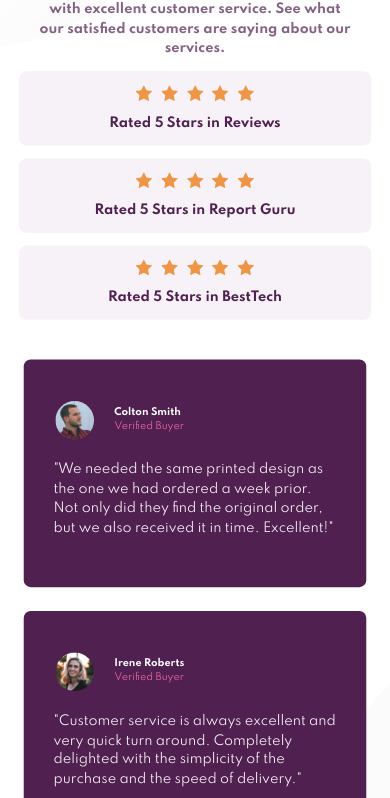
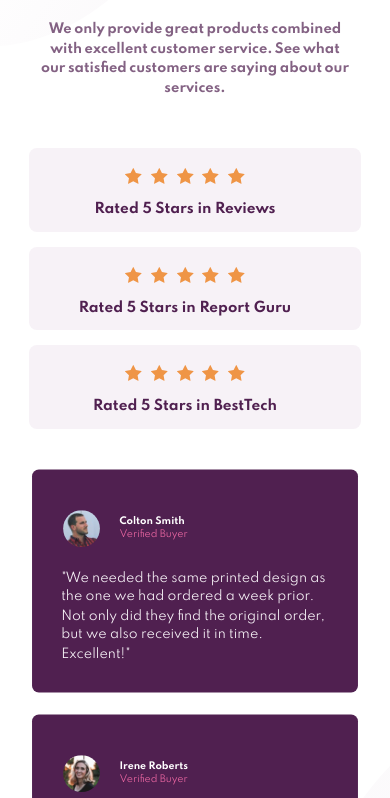
Before and after one commit to GitHub-dev12345/Social-proof-section, a plain HTML site: page index.html in a window 390 px wide. Shown: the part 186-984 px from the top of the page. Drawn offline with Linux system fonts and the light colour scheme.

Commit message:
Make Responsive COde

```diff
--- a/style.css
+++ b/style.css
@@ -7,44 +7,47 @@ body{
     font-family: 'Spartan', sans-serif;
     margin: 15px;
     background: url("images/bg-pattern-top-desktop.svg"), url("images/bg-pattern-bottom-desktop.svg") hsl(0, 0%, 100%);
-    background-position: top left, bottom right;
+    background-position: left -25px, right 85px;
     background-repeat: no-repeat no-repeat;
-    background-size: 100% -10%, 100%;
-    transform: scale(0.99);
+    background-size: cover 100%, cover 100%;
 }
 
 /* Inner Body Main Box Content CSS Code */
 main{
-    width: 90%;
+    width: 100%;
     max-width: 1440px;
-    margin: 40px auto;
+    margin: 60px 0px 50px 0px;
+    transform: scale(1);
 }
 
 /* Flex-Contianer-1 CSS Code */
 .flex-container-1{
     display: flex;
     flex-direction: row;
-    flex-wrap: wrap;
+    justify-content: center;
+    align-items: center;
     margin: 15px;
-    justify-content: space-around;
 }
 
 /* Inner FlexContainer-1 First Flex-Item CSS Code */
 .flex-item{
-    width: 40%;
+    width: 100%;
+    align-self: center;
 }
 
 #flex-item-1{
-    width: 490px;
-    margin-left: 50px;
-    margin-bottom: 40px;
+    align-self: center;
+    width: 45%;
+    height: auto;
+    padding: 20px 0px 20px 150px;
 }
 
 #flex-item-1 h1{
-    font-size: 2.8rem;
+    font-size: 2.7rem;
     font-family: 'Spartan', sans-serif;
     color: hsl(300, 43%, 22%);
     word-spacing: -3px;
+    line-height: 1;
 }
 
 #flex-item-1 p{
@@ -53,30 +56,32 @@ main{
     line-height: 1.5;
     opacity: 0.7;
     margin-top: -20px;
+    word-spacing: -1px;
 }
 
 /* Inner FlexContainer-1 Second Flex-Item CSS Code */
-
 #flex-item-2{
+    width: 55%;
+    height: auto;
     display: flex;
     flex-direction: column;
-    width: 50% auto;
-    height: 50% auto;
-    padding: 20px;
-    margin-top: 20px;
+    align-items: center;
+    padding: 20px 140px 20px 66px;
 }
 
 #flex-item-2 .star1{
+    width: 390px;
+    height: auto;
+    display: flex;
+    flex-direction: row;
+    justify-content: center;
+    align-items: center;
     position: relative;
-    width: 460px;
-    height: 55px;
-    display: flex;
-    justify-content: center;
     font-size: 0.9rem;
     font-weight: 700;
     color: hsl(300, 43%, 22%);
-    padding: 3px;
-    margin: 9px;
+    padding: 0px 20px 0px 0px;
+    margin: 10px 0px 5px 0px;
     border-radius: 8px;
     background:  hsl(300, 24%, 96%);
 }
@@ -88,11 +93,11 @@ main{
 }
 
 #box-2{
-    left: 60px;
+    left: 35px;
 }
 
 #box-3{
-    left: 120px;
+    left: 70px;
 }
 
 .star-Box-1, .star-Box-2, .star-Box-3{
@@ -100,39 +105,26 @@ main{
     letter-spacing: 5px;
 }
 
-.star-Box-1{
-    margin-top: 4px;
-    margin-left: -95px;
-}
-
-.star-Box-2{
-    margin-top: 4px;
-    margin-left: -65px;
-}
-
-.star-Box-3{
-    margin-top: 3px;
-    margin-left: -90px;
-}
-
 /* Main Box Flex-Container-2 Card CSS Code */
 .flex-container-2{
     display: flex;
     flex-direction: row;
-    justify-content: space-around;
+    justify-content: center;
     flex-wrap: wrap;
-    margin: 25px;
+    margin: 25px 0px 25px 0px;
+    padding: 25px;
 }
-
 
 /* Inner FlexContainer-2 Card-flex CSS Code */
 .card{
-    /* border: 1px solid blue; */
     width: 315px;
     height: 190px;
     padding: 25px;
     background: hsl(300, 43%, 22%);
     border-radius: 7px;
+    transform: scale(0.97);
+    margin: 10px;
+    position: relative;
 }
 
 /* Inner Card profile Banner Css Code */
@@ -145,8 +137,7 @@ main{
 .banner img{
     width: 14%;
     height: 100%;
-    margin-top: 10px;
-    margin-right: 20px;
+    margin: 10px 20px 0px 0px;
     border-radius: 100%;
 }
 
@@ -172,18 +163,12 @@ main{
     color: hsl(300, 24%, 96%);
 }
 
-#flex-card-1{
-    margin-left: 0px;
-}
-
 #flex-card-2{
-    margin-top: 20px;
-    margin-left: -80px;
+    top: 15px;
 }
 
 #flex-card-3{
-    margin-top: 40px;
-    margin-left: -80px;
+    top: 25px;
 }
 
 /* footer Design CSS Code */
@@ -205,10 +190,19 @@ footer a:hover{
     text-decoration: none;
     color: orange;
 }
+
 /* Responsive Webpage CSS Code */
+@media screen and (max-width: 1415px) {
+    body{
+        background: hsl(0, 0%, 100%);;
+    }
 
-@media screen and (max-width: 1415px) {
-    /* Flex-Container2 Responsive CSS Code */
+    #flex-card-1, #flex-card-2, #flex-card-3{
+        margin: 12px;
+    }
+}
+
+@media screen and (max-width: 1275px) {
     .flex-container-2{
         flex-direction: column;
         justify-content: center;
@@ -216,35 +210,26 @@ footer a:hover{
         margin: 0px auto;
         transition: 0.3s;
     }
-    /* Inner Flex-Container1 Flex-Item First item Ressponsive CSS Code */
+    /* star Image Box Responsive CSS Code */
     #flex-item-1{
-        margin: 0px auto;
+        padding: 20px 20px 20px 20px;
+        transition: 0.3s;
+    }
+    #flex-item-2{
+        padding: 20px 20px 20px 20px;
+        transition: 0.3s;
+    }
+    #flex-item-2 .star1{
+        width: 100%;
+        transform: 035s;
     }
 
-    /* Inner Flex-Container1 Flex-Item second item Ressponsive CSS Code */
-    #flex-item-2{
-        margin: 0px auto;
-    }
-
-    /* Star Box Repsonsive CSS COde */
-    .star1{
-        flex-direction: column;
+    #box-2, #box-3{
+        left: 0px;
         transition: 0.5s;
     }
-
-    .star1 p{
-        margin: 5px auto;
-        font-size: 14px;
-    }
-
-    .star-Box-1, .star-Box-2, .star-Box-3{
-        letter-spacing: 5;
-        padding: 2px;
-        margin: auto;
-    }
-
-    #flex-card-1, #flex-card-2, #flex-card-3{
-        margin: 12px;
+    .star-Box-2{
+        margin: 0px 0px 0px 30px;
     }
 }
 
@@ -256,9 +241,20 @@ footer a:hover{
         transition: 0.5s;
     }
 
+    .flex-container-1{
+        display: flex;
+        flex-direction: column;
+        justify-content: center;
+        align-items: center;
+    }
+
+    #flex-item-2 .star1{
+        flex-direction: column;
+    }
     /* Inner Flex-Container1 Flex-Item First item Ressponsive CSS Code */
     #flex-item-1{
-        transition: 0.8s;
+        transition: 0.3s;
+        width: 80%;
     }
 
     #flex-item-1 h1{
@@ -269,28 +265,18 @@ footer a:hover{
     #flex-item-1 p{
         font-size: 14px;
         text-align: center;
+        margin: 30px 0px 0px 0px;
     }
 
     /* Inner Flex-Container1 Flex-Item Second item Ressponsive CSS Code */
     #flex-item-2{
-        justify-content: center;
-        align-items: center;
-        width: 100%;
-        margin-top: 0px;
-        transition: 0.8s;
-    }
-}
-
-@media screen and (max-width: 1300px) {
-    /* star Image Box Responsive CSS Code */
-    #flex-item-2 .star1{
-        width: 100%;
-        transform: 0.5s;
+        width: 80%;
+        transition: 0.3s;
     }
 
-    #box-2, #box-3{
-        left: 0px;
-        transition: 0.5s;
+    .star-Box-1,.star-Box-2,.star-Box-3{
+        margin: 15px 0px -13px 0px;
+        padding: 5px;
     }
 }
 
@@ -300,52 +286,70 @@ footer a:hover{
         background: url("images/bg-pattern-top-mobile.svg"), url("images/bg-pattern-bottom-mobile.svg");
         background-repeat: no-repeat no-repeat;
         background-position: top left, bottom right;
-        margin: 10px;
+        margin: 0px;
+        padding: 0px;
+    }
+    main{
+        padding: 0px;
+        margin: 0px;
     }
 
-    /* In Main Box Model Flex-Container-2 & Card Responsive CSS Code */
-    .flex-container-2 .card{
-        width: auto;
-        transition: 0.4s;
+    .flex-container-1{
+        margin: 60px 0px 0px 0px;
+    }
+    .flex-container-2{
+        padding: 0px 15px 50px 15px;
     }
 
-    /* Inner Flex-Container1 Flex-Item First item Ressponsive CSS Code */
+    #flex-item-1{
+        padding: 0px;
+        transition: 0.3s;
+        padding: 20px 20px 20px 20px;
+        margin: 0px 0px 0px 0px;
+    }
+
+    #flex-item-2{
+        padding: 20px 20px 20px 20px;
+        transition: 0.3s;
+    }
+
     #flex-item-1 h1{
         font-size: 2rem;
         width: 100%;
+        margin: 0px;
+        padding: 0px;
     }
 
     #flex-item-1 p{
+        padding: 10px;
         font-size: 13px;
         font-weight: 600;
-        padding: 10px;
+        padding: 0px;
     }
 
-    /* Inner Flex-Container1 Flex-Item second item Ressponsive CSS Code */
-    #flex-item-2{
-        /* border: 1px solid black; */
-        margin-top: -20px;
-        margin-bottom: -30px;
-    }
-
-    #flex-item-2 .star1{
-        margin-top: -10px;
-        margin-bottom: 23px;
-        padding: 10px;
-        width: 112%;
-    }
-
-    /* Star Image CSS Code */
-    .star1 p{
-        font-size: 13px;
+    .star1> p{
+        font-size: 0.85rem;
     }
 
     /* Flex-Container2 inner CArd CSs Code */
     .card{
+        width: auto;
+        margin: 0px 0px 0px 0px;
         height: 170px;
+        padding: 30px;
+        transition: 0.3s;
     }
-    .card{
-        padding: 30px;
+
+    #flex-card-1{
+        margin-bottom: -12px;
+    }
+
+    #flex-card-2{
+        margin-bottom: -12px;
+    }
+
+    #flex-card-3{
+        margin-bottom: -5px;
     }
 
     .banner h4{
```
Also changed, not shown: index.html (+0 -3 lines).
